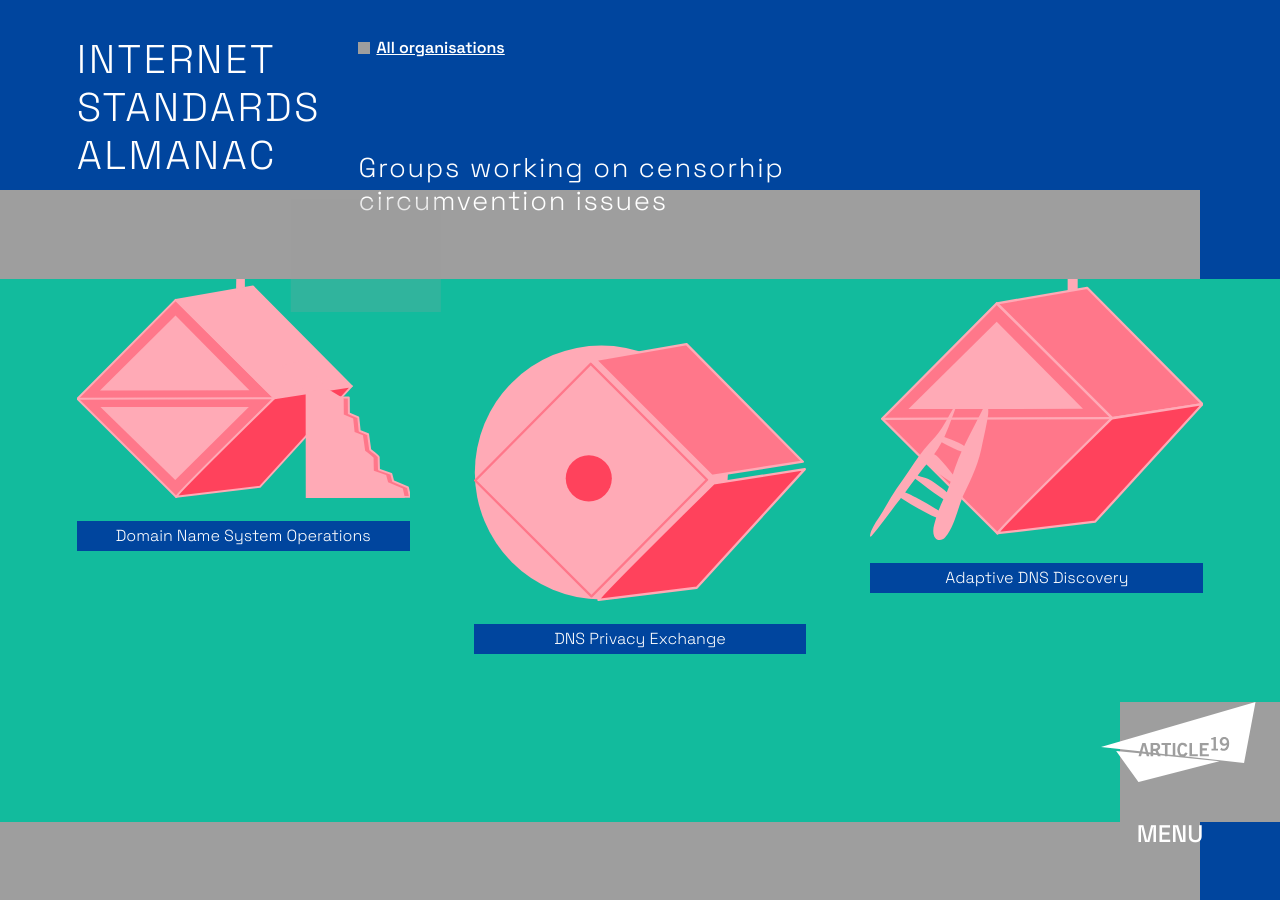
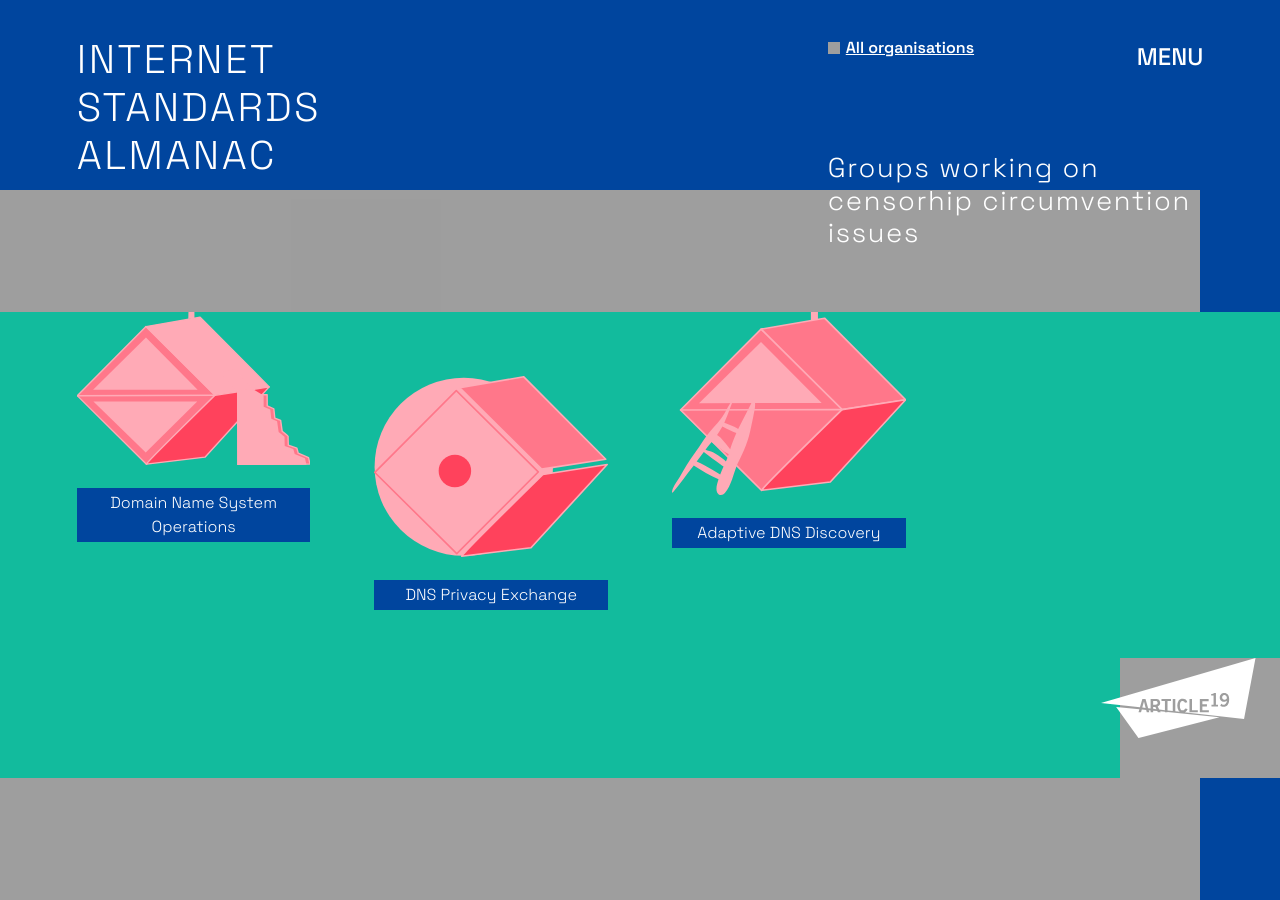
Before and after one commit to u451f/almanac.article19.org, a Jekyll site: the page built from by-issue-censorship.html, in a window 1280 px wide. Built offline with Jekyll 4.4.1, drawn with Linux system fonts in a browser that asks for light colours.

Commit message:
big screen test

```diff
--- a/_sass/main.scss
+++ b/_sass/main.scss
@@ -319,7 +319,8 @@
     -webkit-user-select: none;
     user-select: none;
     position: fixed;
-    top: calc(var(--vspace)+33px);
+    top: calc(var(--vspace)+33px); /* FIXME brave cannot deal with this*/
+    top: 5vh;
     right: var(--hspace);
     z-index: 5;
 }
@@ -689,7 +690,7 @@
         width: auto;
     }
 
-    .grid {
+    #post-list .grid {
         grid-template-columns: 1fr 1fr 1fr 1fr;
     }
 
@@ -717,8 +718,8 @@
     }
 }
 
-@media all and (min-width: 1400px) {
-    .grid {
+@media all and (min-width: 1600px) {
+    #post-list .grid {
         grid-template-columns: 1fr 1fr 1fr 1fr 1fr;
     }
 }
```
